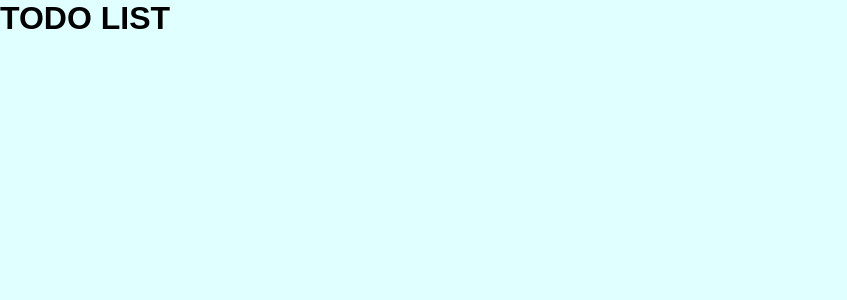
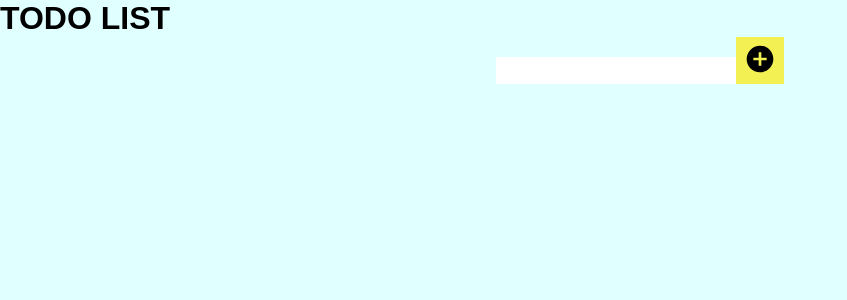
Before and after one commit to monstera3/todo-app, a React (Create React App) app: page / in a window 1280 px wide. Shown: the top 300 px of the page, without its empty margins (0-847 px from the left). Built offline with nearby package versions, Linux system fonts and the light colour scheme.

Commit message:
feat: add InputForm.jsx

```diff
--- a/src/App.js
+++ b/src/App.js
@@ -1,4 +1,5 @@
 import {Title} from './components/Title'
+import {InputForm} from './components/InputForm'
 import './App.css';
 
 
@@ -7,6 +8,7 @@ function App() {
   return (
     <div className="App">
       <Title />
+      <InputForm />
     </div>
   );
 }
--- /dev/null
+++ b/src/components/InputForm.jsx
@@ -0,0 +1,16 @@
+import { FaGithub } from 'react-icons/fa';
+import { MdAddCircle } from 'react-icons/md';
+
+
+export const InputForm = () => {
+  return(
+    <div className="inputForm">
+      <form>
+        <input type="text"/>
+        <button>
+          <MdAddCircle size="2rem"/>
+        </button>
+      </form>
+    </div>
+  );
+}
```
